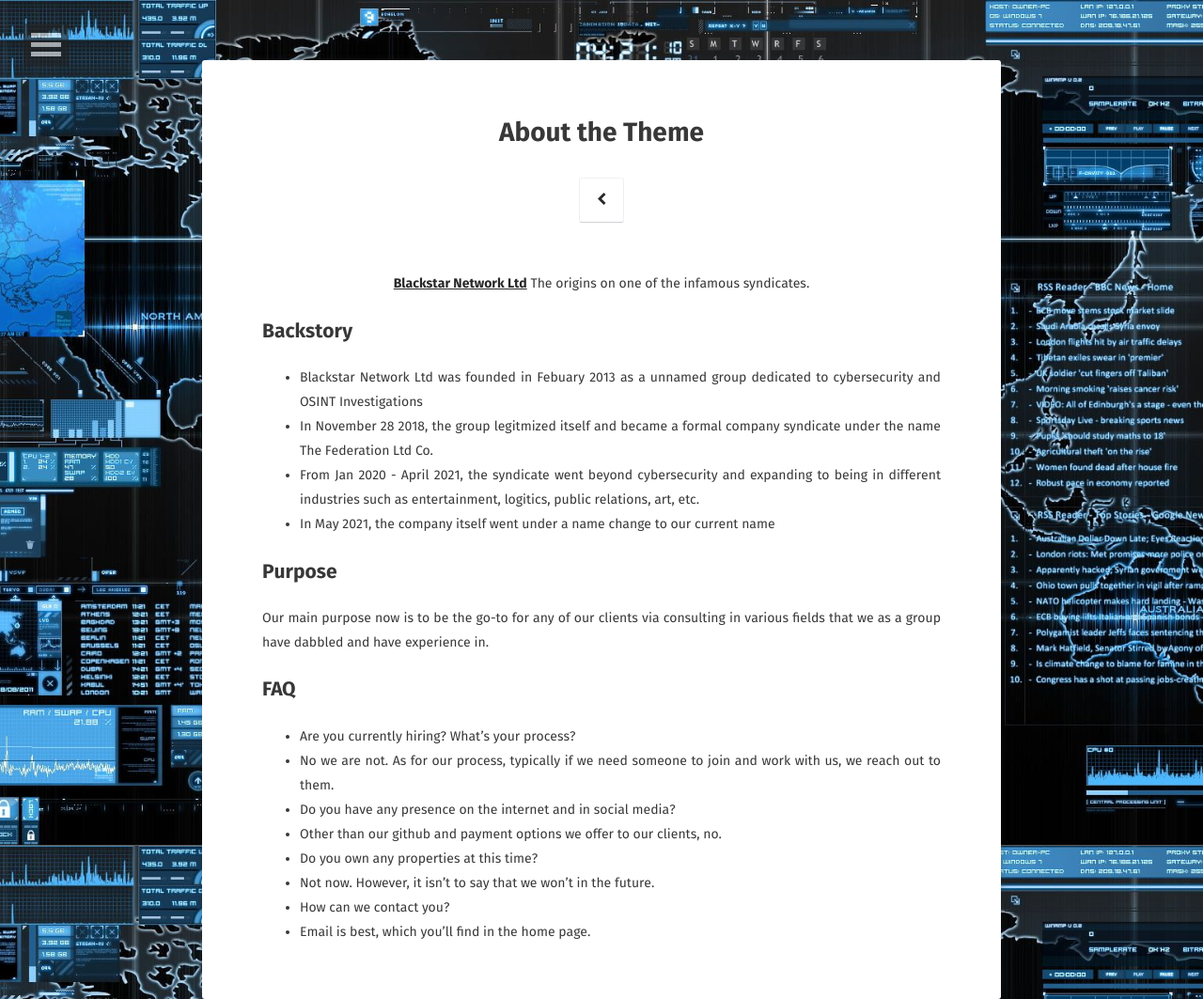
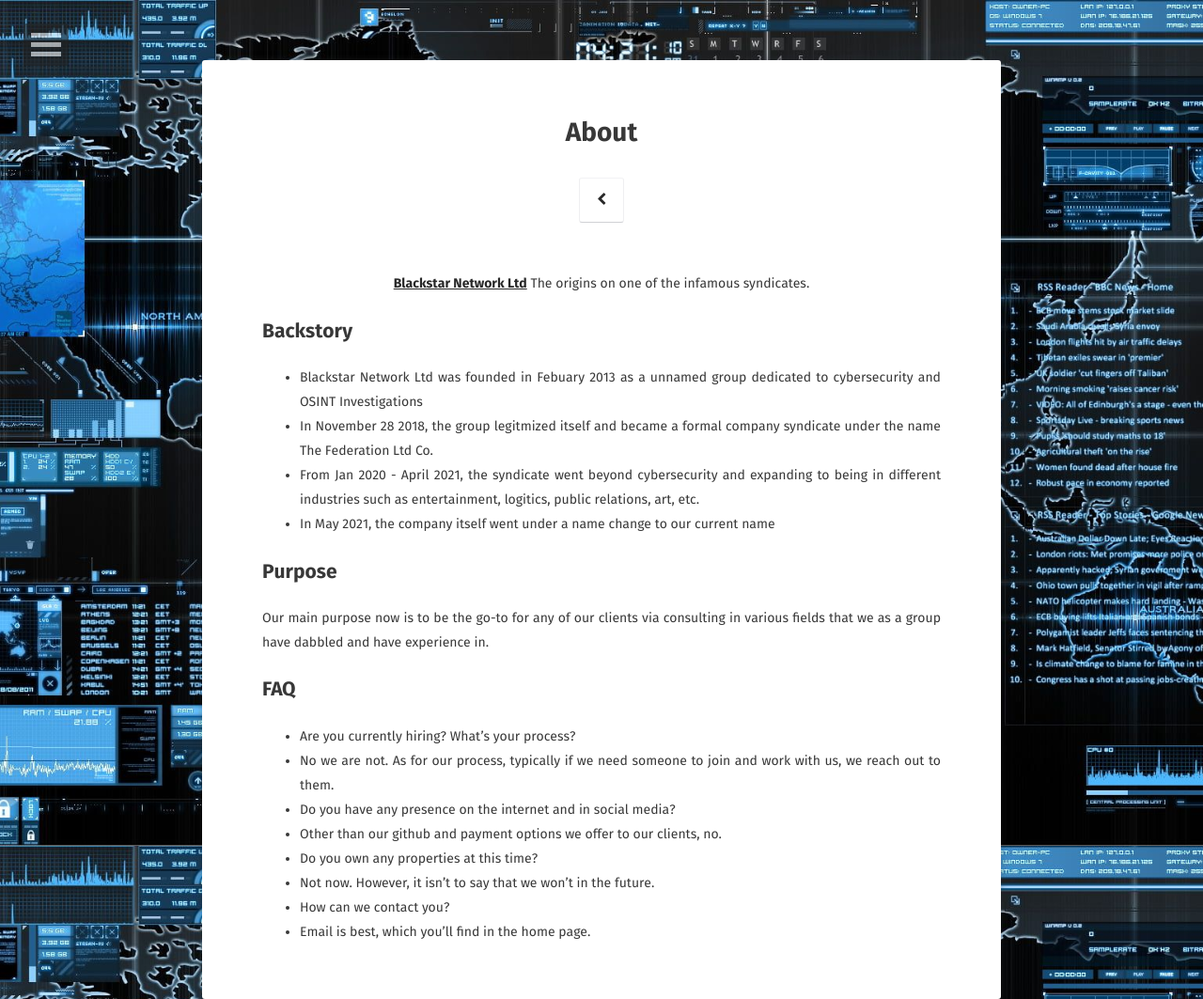
Before and after one commit to blackstarnet/blackstarnet.github.io, a Jekyll site: the page built from about/index.md, in a window 1280 px wide. Shown: the whole page at 94% size. Built offline with Jekyll 4.4.1, drawn with Linux system fonts in a browser that asks for light colours; some web fonts are replaced; some of the changed lines change nothing that is shown.

Commit message:
Update index.md

```diff
--- a/about/index.md
+++ b/about/index.md
@@ -1,8 +1,8 @@
 ---
 layout: page
-title: About the Theme
-tags: [about, Jekyll, theme, moon]
-date: 2016-03-21
+title: About
+tags: [about, blackstar network, syndicate, group]
+date: 2022-07-02
 comments: false
 ---
 
```
